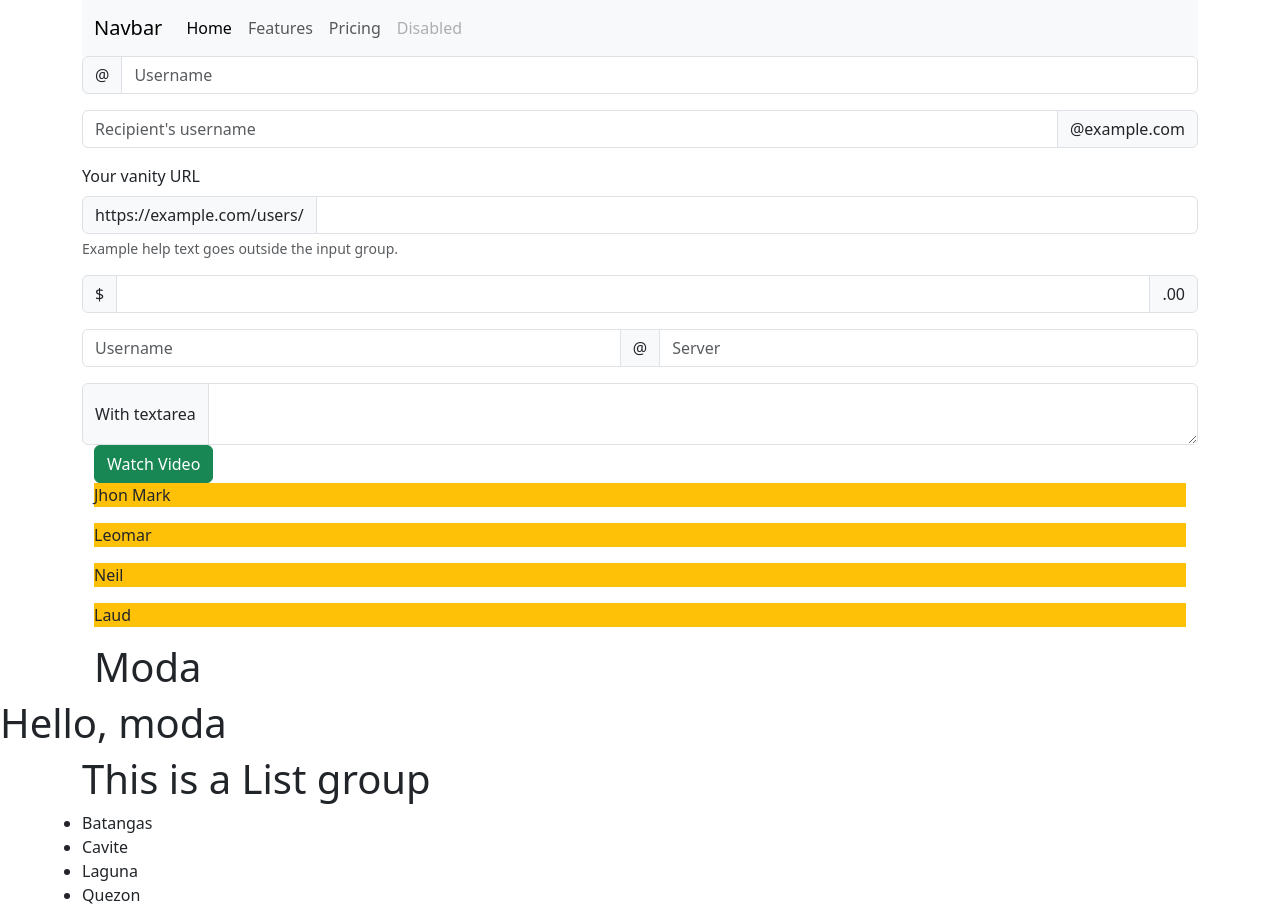
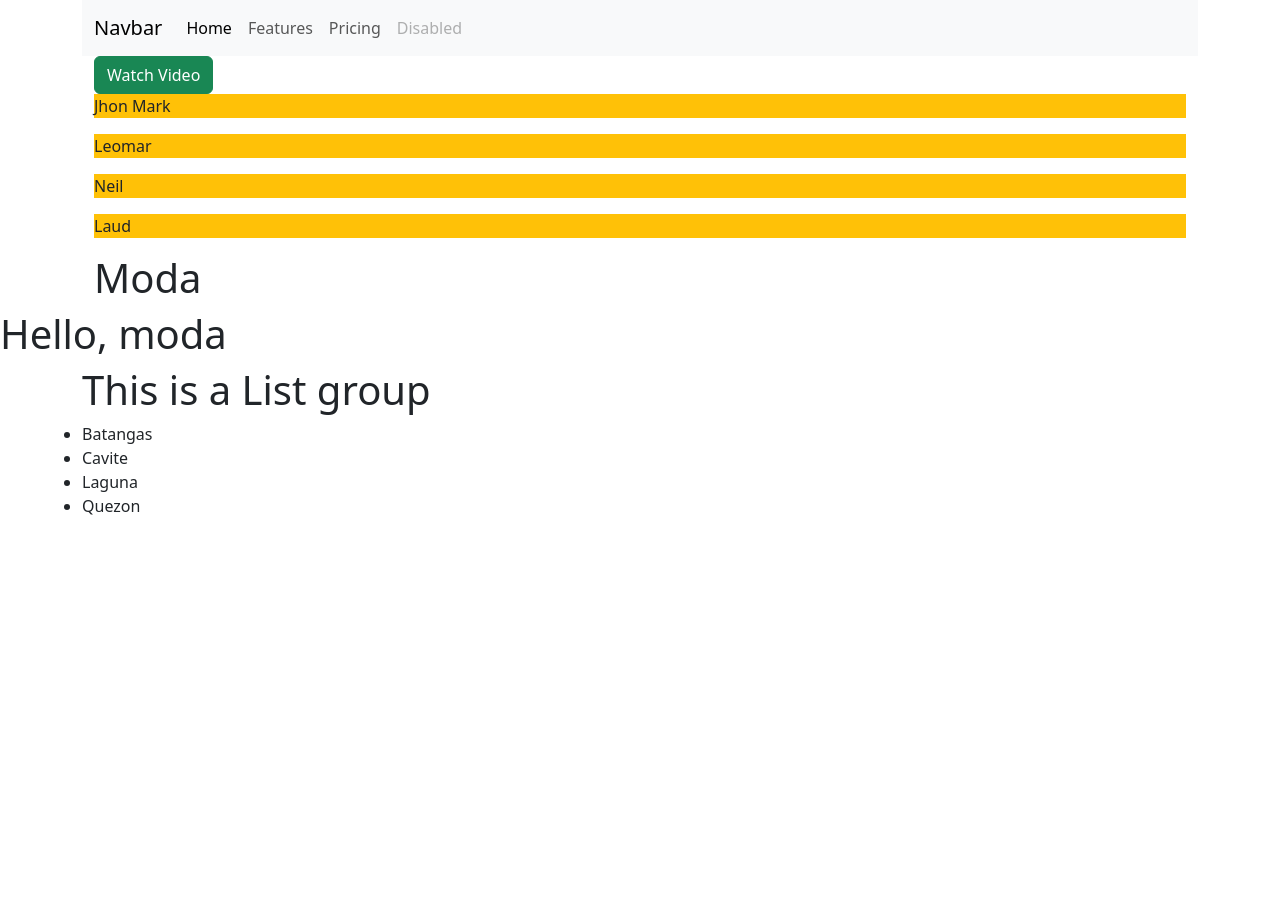
Before and after one commit to MarkRyuo/first_app, a React (Vite) app: page / in a window 1280 px wide. After the commit the page ends 800 px from the top, so only its background shows below. Built offline with nearby package versions, Linux system fonts and the light colour scheme.

Commit message:
Update Aug 14 2024

```diff
--- a/src/components/log.tsx
+++ b/src/components/log.tsx
@@ -1,87 +1,7 @@
 function Log() {
   return (
     <>
-      <div className="container-md">
-        <div className="input-group mb-3">
-          <span className="input-group-text" id="basic-addon1">
-            @
-          </span>
-          <input
-            type="text"
-            className="form-control"
-            placeholder="Username"
-            aria-label="Username"
-            aria-describedby="basic-addon1"
-          />
-        </div>
 
-        <div className="input-group mb-3">
-          <input
-            type="text"
-            className="form-control"
-            placeholder="Recipient's username"
-            aria-label="Recipient's username"
-            aria-describedby="basic-addon2"
-          />
-          <span className="input-group-text" id="basic-addon2">
-            @example.com
-          </span>
-        </div>
-
-        <div className="mb-3">
-          <label htmlFor="basic-url" className="form-label">
-            Your vanity URL
-          </label>
-          <div className="input-group">
-            <span className="input-group-text" id="basic-addon3">
-              https://example.com/users/
-            </span>
-            <input
-              type="text"
-              className="form-control"
-              id="basic-url"
-              aria-describedby="basic-addon3 basic-addon4"
-            />
-          </div>
-          <div className="form-text" id="basic-addon4">
-            Example help text goes outside the input group.
-          </div>
-        </div>
-
-        <div className="input-group mb-3">
-          <span className="input-group-text">$</span>
-          <input
-            type="text"
-            className="form-control"
-            aria-label="Amount (to the nearest dollar)"
-          />
-          <span className="input-group-text">.00</span>
-        </div>
-
-        <div className="input-group mb-3">
-          <input
-            type="text"
-            className="form-control"
-            placeholder="Username"
-            aria-label="Username"
-          />
-          <span className="input-group-text">@</span>
-          <input
-            type="text"
-            className="form-control"
-            placeholder="Server"
-            aria-label="Server"
-          />
-        </div>
-
-        <div className="input-group">
-          <span className="input-group-text">With textarea</span>
-          <textarea
-            className="form-control"
-            aria-label="With textarea"
-          ></textarea>
-        </div>
-      </div>
     </>
   );
 }
```
